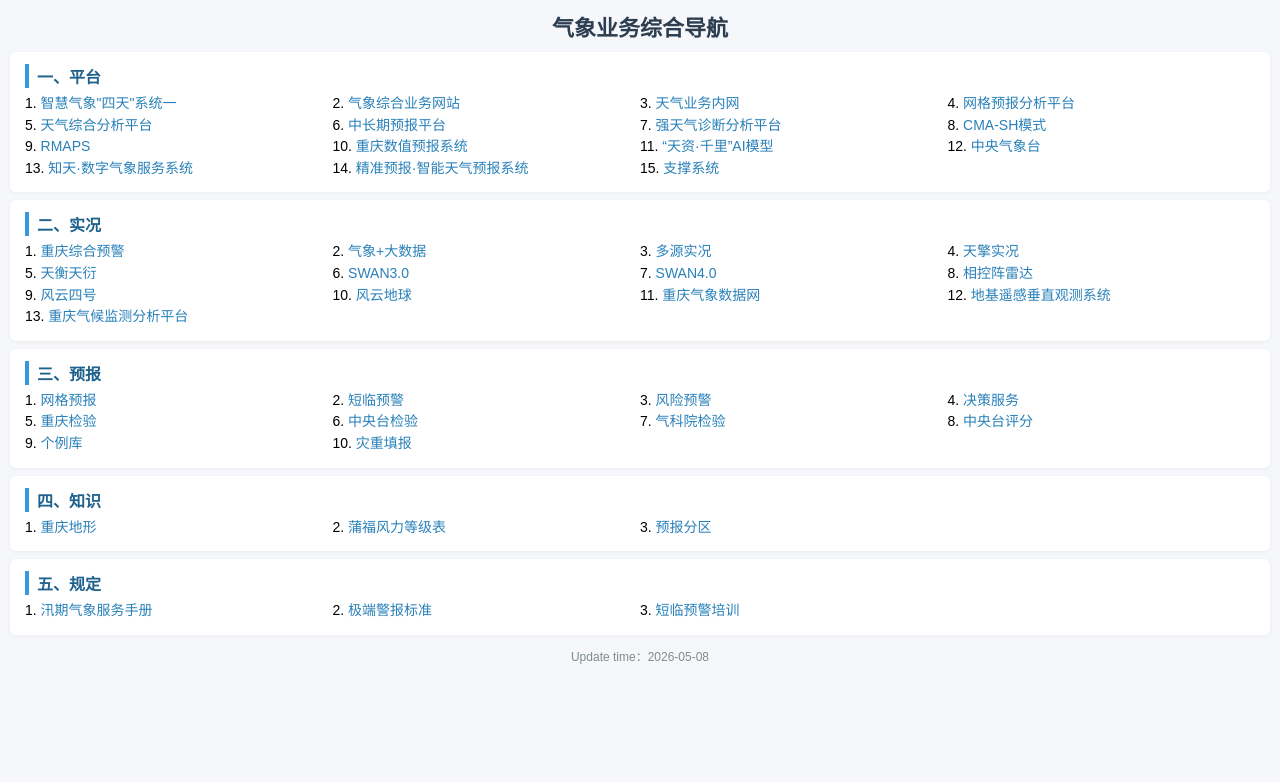
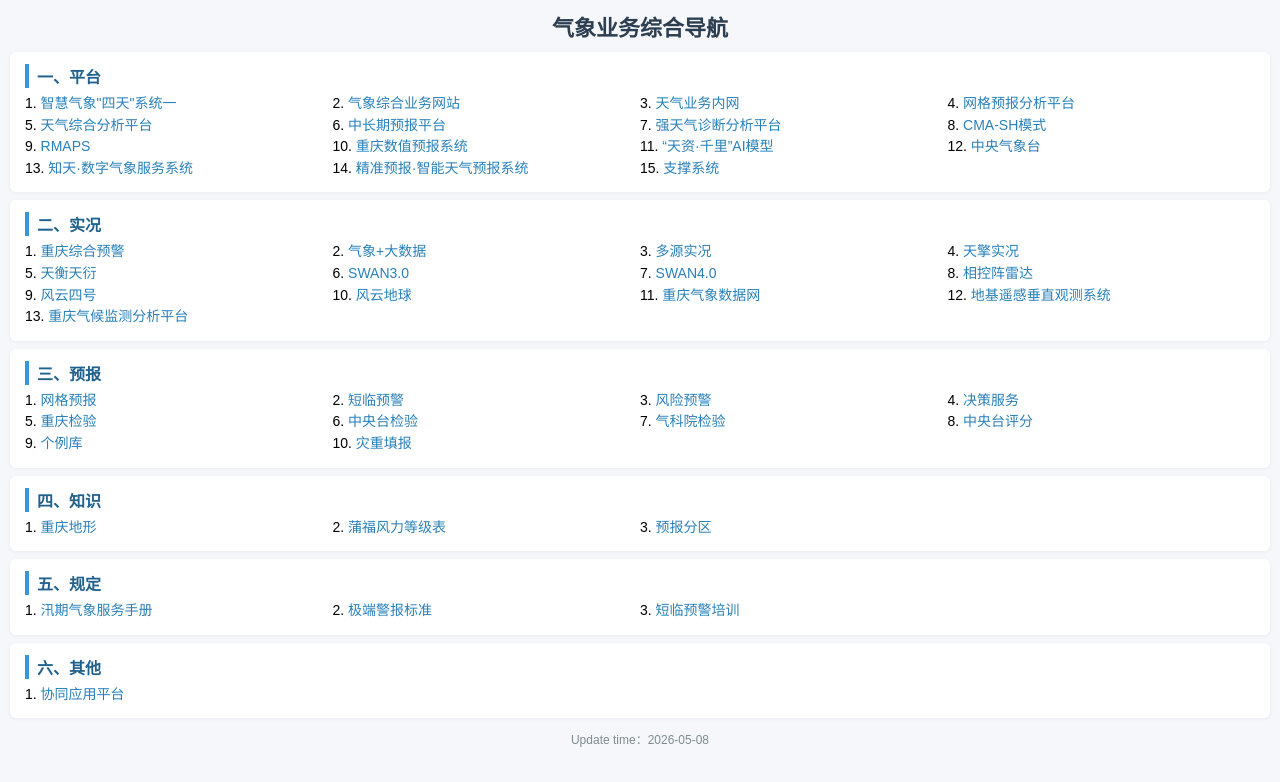
Before and after one commit to lihb2025/my-navigation, a plain HTML site: page index.html in a window 1280 px wide. Drawn offline with Linux system fonts and the light colour scheme.

Commit message:
update 协同应用平台

```diff
--- a/index.html
+++ b/index.html
@@ -172,6 +172,13 @@
         </ul>
     </div>
 
+    <div class="card">
+        <h2>六、其他</h2>
+        <ul>
+            <li>1. <a href="10.230.124.90:8080/cap-aco-sjbx/login?sys=OA" target="_blank">协同应用平台</a></li>
+        </ul>
+    </div>
+
     <div class="footer">
         Update time：2026-05-08
     </div>
```
